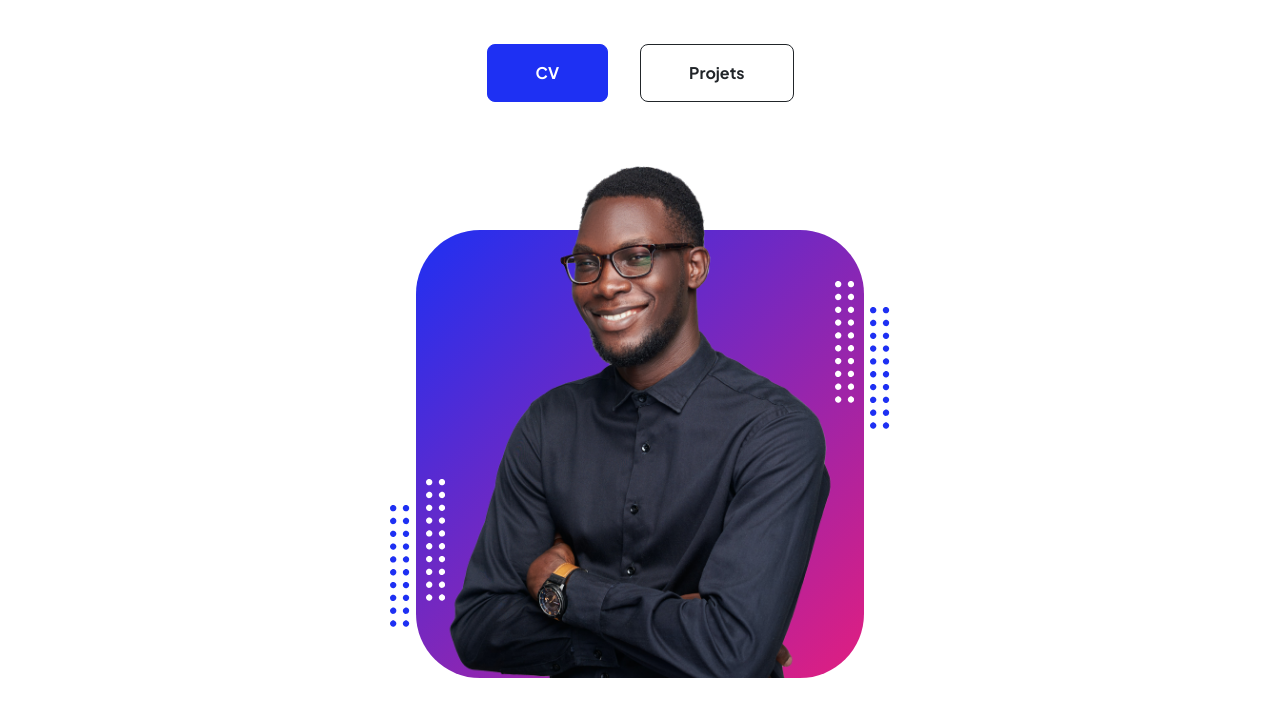
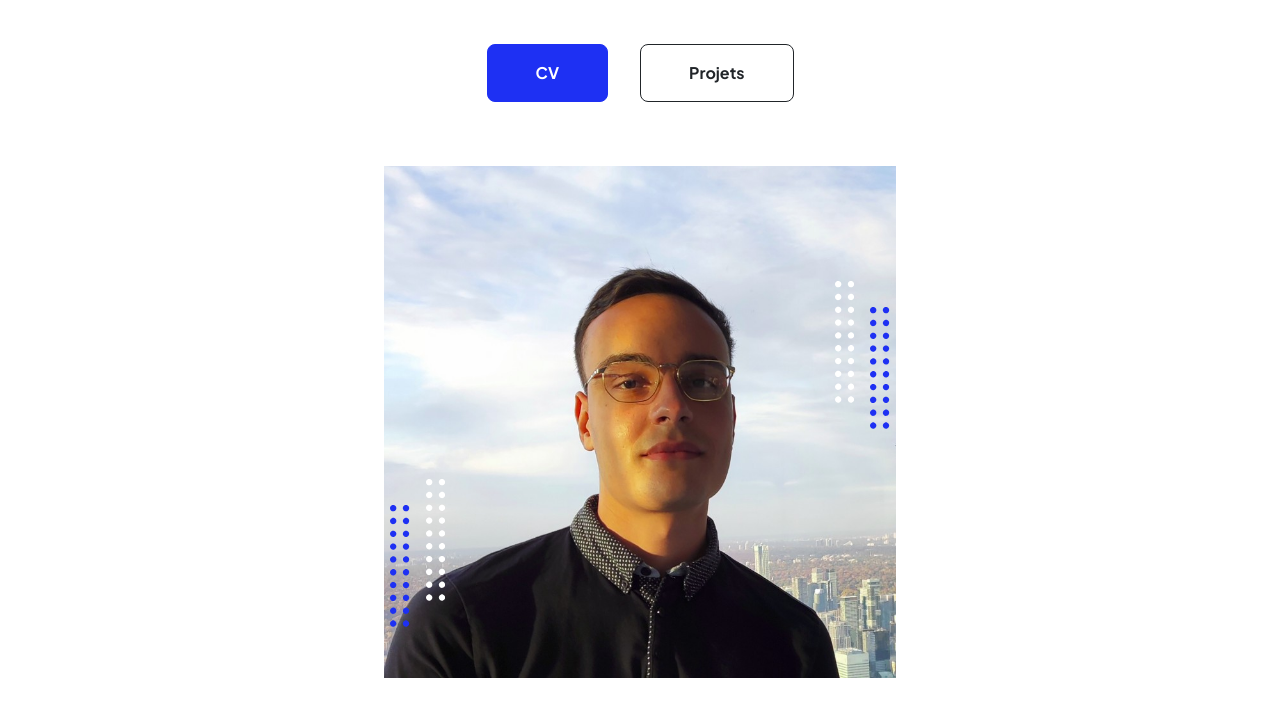
Before and after one commit to KarimMehadjbia/karimmehadjbia.github.io, a plain HTML site: page index.html in a window 1280 px wide. Shown: the part 249-966 px from the top of the page. Drawn offline with nearby package versions, Linux system fonts and the light colour scheme.

Commit message:
photo maj

```diff
--- a/index.html
+++ b/index.html
@@ -55,7 +55,7 @@
                                 <div class="profile bg-gradient-primary-to-secondary">
                                     <!-- TIP: For best results, use a photo with a transparent background like the demo example below-->
                                     <!-- Watch a tutorial on how to do this on YouTube (link)-->
-                                    <img class="profile-img" src="assets/profile.png" alt="..." />
+                                    <img class="profile-img" src="assets/profile2.jpg" alt="..." />
                                     <div class="dots-1">
                                         <!-- SVG Dots-->
                                         <svg version="1.1" xmlns="http://www.w3.org/2000/svg" xmlns:xlink="http://www.w3.org/1999/xlink" x="0px" y="0px" viewBox="0 0 191.6 1215.4" style="enable-background: new 0 0 191.6 1215.4" xml:space="preserve">
```
Also changed, not shown: assets/profile2.jpg (added).
